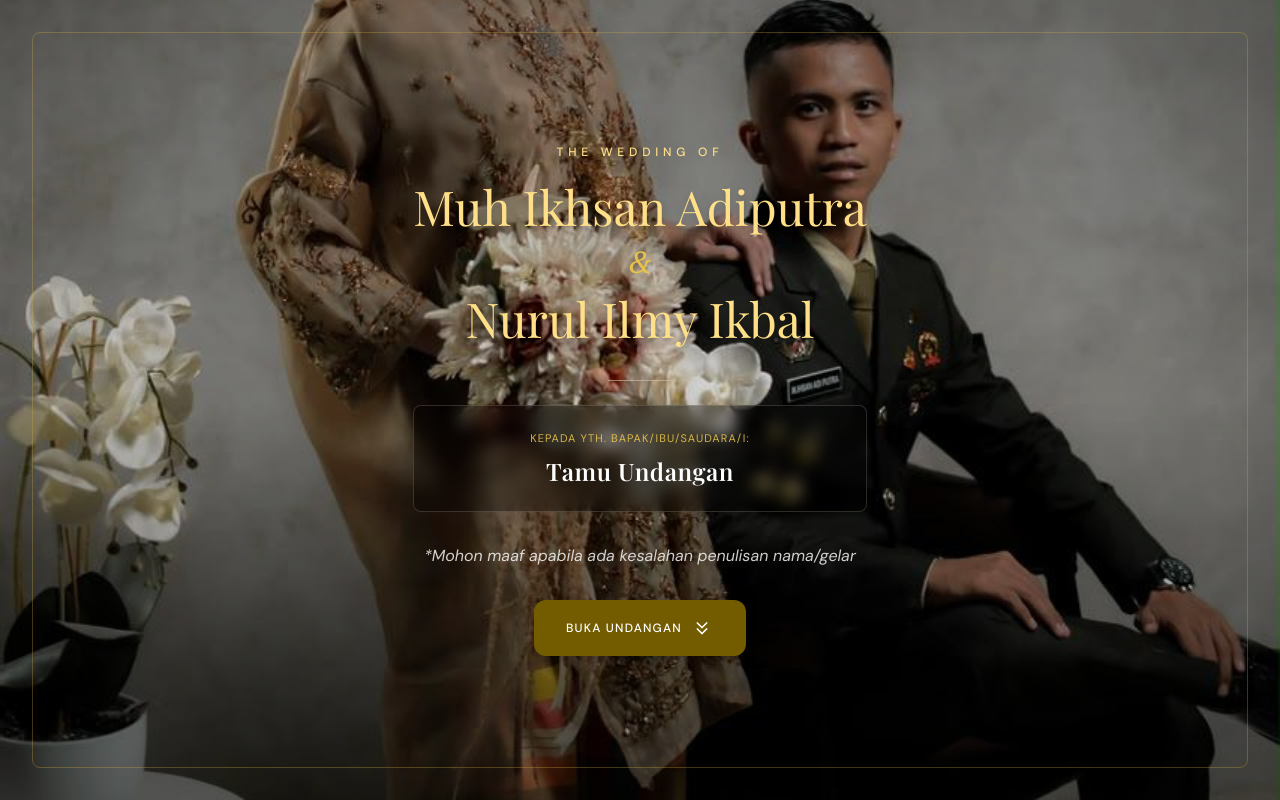
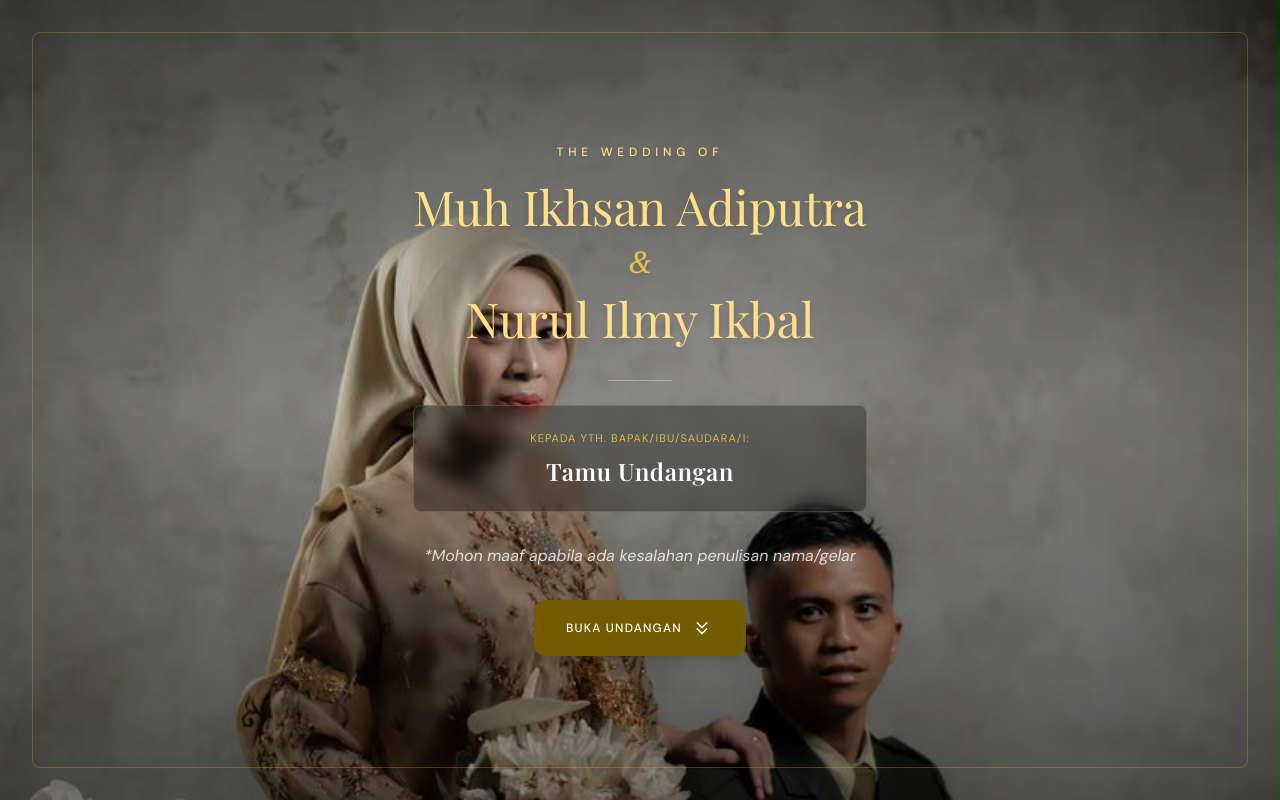
Before and after one commit to rahmannilma/undangan-, a React (Vite) app: page / in a window 1280 px wide. Built offline with nearby package versions, Linux system fonts and the light colour scheme; a web font is replaced by a local one.

Commit message:
Align cover background photo faces with bride and groom name text

```diff
--- a/src/components/Cover.jsx
+++ b/src/components/Cover.jsx
@@ -15,7 +15,7 @@ export default function Cover({ onOpen }) {
       {/* Background Image with blur & dark overlay */}
       <div className="absolute inset-0 z-0">
         <img
-          className="w-full h-full object-cover object-[center_10%] md:object-[center_85%] brightness-[0.85]"
+          className="w-full h-full object-cover object-[center_35%] md:object-[center_40%] brightness-[0.85]"
           src="/foto1.jpeg"
           alt="Wedding Venue Background"
         />
```
